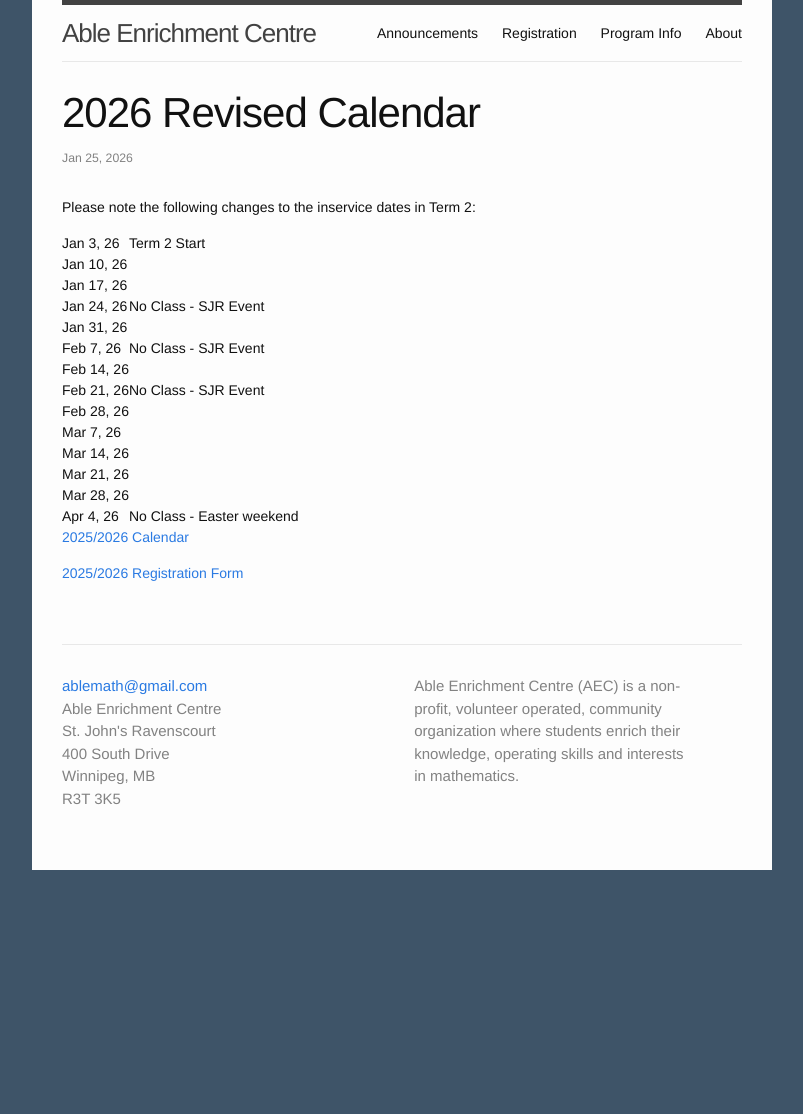
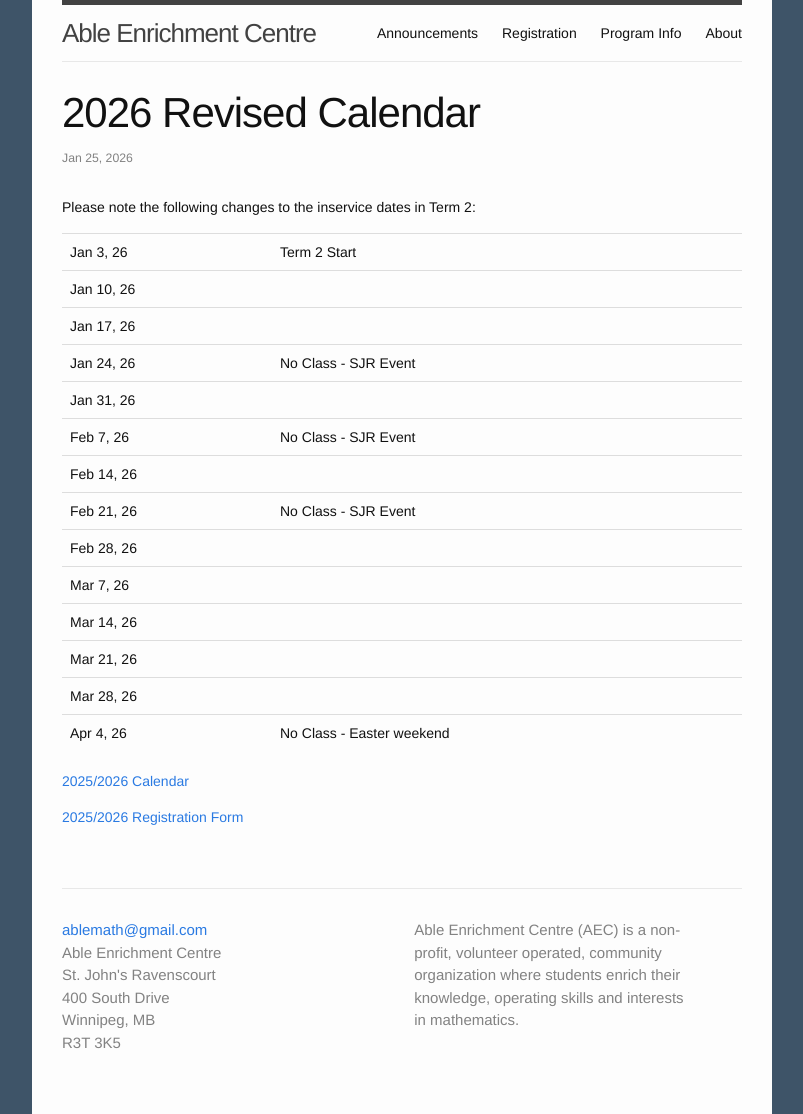
Before and after one commit to ablemath/ablemath, a Jekyll site: the page built from _posts/2026-01-25-revised-calendar.md, in a window 1280 px wide. Shown: the whole page, without its empty margins (238-1041 px from the left). Built offline with Jekyll 4.4.1, drawn with Linux system fonts in a browser that asks for light colours; before the commit the page ends 900 px from its top, so only the background shows below that.

Commit message:
Fix formatting

```diff
--- a/_posts/2026-01-25-revised-calendar.md
+++ b/_posts/2026-01-25-revised-calendar.md
@@ -7,20 +7,66 @@ categories: "Year Information"
 
 Please note the following changes to the inservice dates in Term 2:
 
-| Jan 3, 26 | Term 2 Start |
-| Jan 10, 26 | |
-| Jan 17, 26 | |
-| Jan 24, 26 | No Class - SJR Event |
-| Jan 31, 26 | |
-| Feb 7, 26 | No Class - SJR Event |
-| Feb 14, 26 | |
-| Feb 21, 26 | No Class - SJR Event |
-| Feb 28, 26 | |
-| Mar 7, 26 | |
-| Mar 14, 26 | |
-| Mar 21, 26 | |
-| Mar 28, 26 | |
-| Apr 4, 26 | No Class - Easter weekend |
+<table class="table">
+<tbody>
+<tr>
+<td>Jan 3, 26</td>
+<td>Term 2 Start</td>
+</tr>
+<tr>
+<td>Jan 10, 26</td>
+<td></td>
+</tr>
+<tr>
+<td>Jan 17, 26</td>
+<td></td>
+</tr>
+<tr>
+<td>Jan 24, 26</td>
+<td>No Class - SJR Event</td>
+</tr>
+<tr>
+<td>Jan 31, 26</td>
+<td></td>
+</tr>
+<tr>
+<td>Feb 7, 26</td>
+<td>No Class - SJR Event</td>
+</tr>
+<tr>
+<td>Feb 14, 26</td>
+<td></td>
+</tr>
+<tr>
+<td>Feb 21, 26</td>
+<td>No Class - SJR Event</td>
+</tr>
+<tr>
+<td>Feb 28, 26</td>
+<td></td>
+</tr>
+<tr>
+<td>Mar 7, 26</td>
+<td></td>
+</tr>
+<tr>
+<td>Mar 14, 26</td>
+<td></td>
+</tr>
+<tr>
+<td>Mar 21, 26</td>
+<td></td>
+</tr>
+<tr>
+<td>Mar 28, 26</td>
+<td></td>
+</tr>
+<tr>
+<td>Apr 4, 26</td>
+<td>No Class - Easter weekend</td>
+</tr>
+</tbody>
+</table>
 
 [2025/2026 Calendar](/docs/2025/calendar.pdf)
 
```
